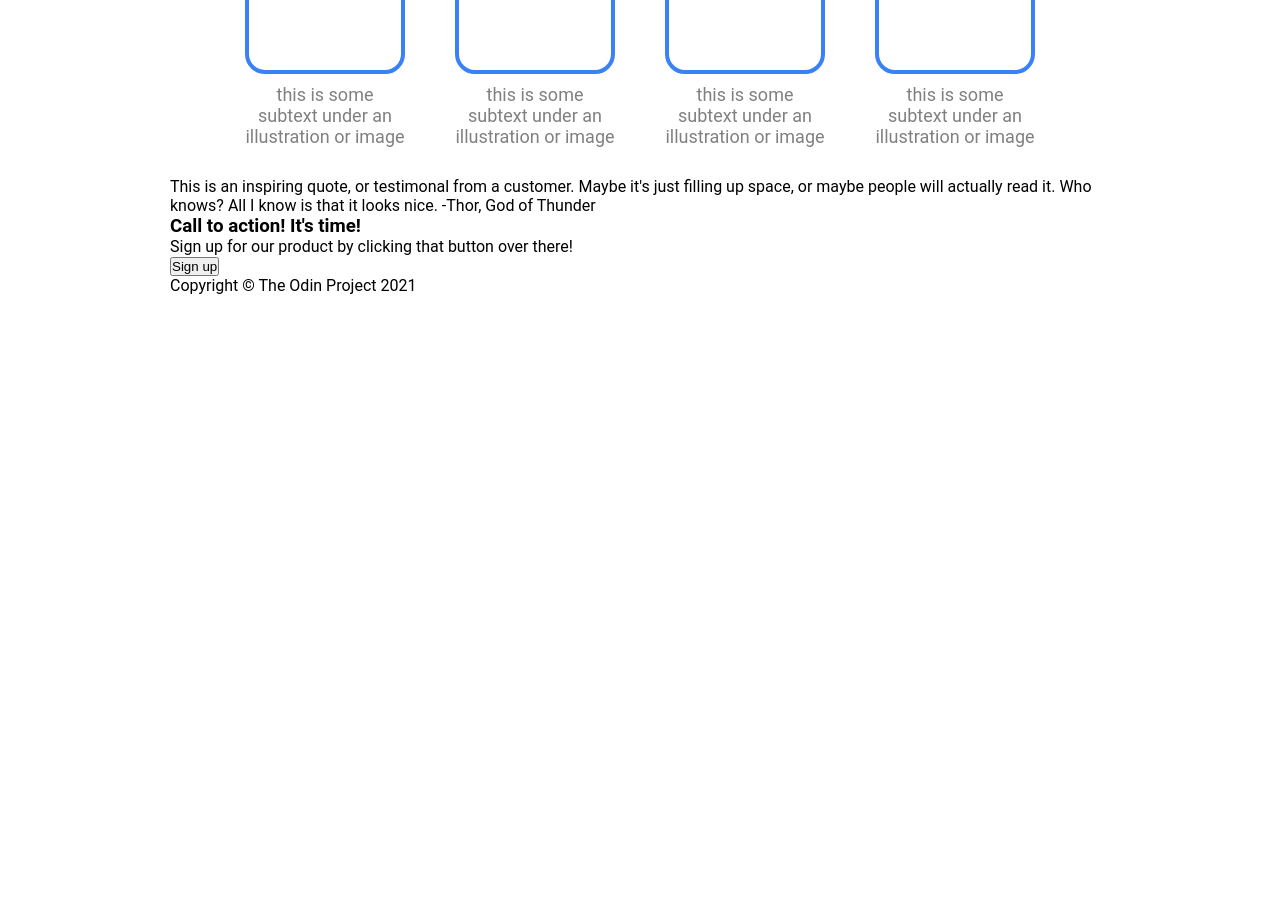
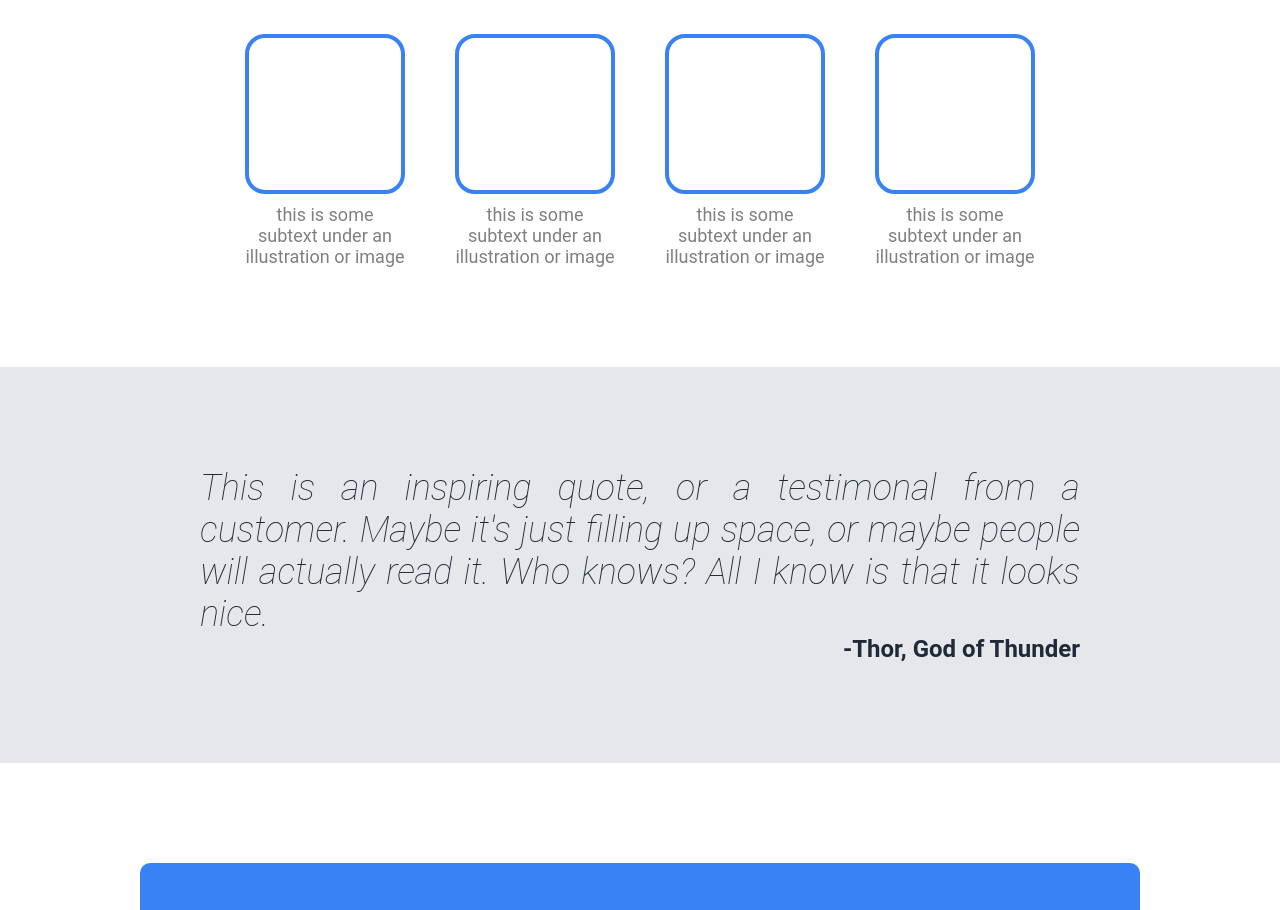
Before and after one commit to i2305/landing_page, a plain HTML site: page index.html in a window 1280 px wide. Shown: the part 638-1548 px from the top of the page. Before the commit the page ends 933 px from the top, so only its background shows below. Drawn offline with Linux system fonts and the light colour scheme.

Commit message:
Finish all HTML and CSS

```diff
--- a/index.html
+++ b/index.html
@@ -63,9 +63,10 @@
 
     <div class="quote">
         <div class="container">
-            <p>
-                This is an inspiring quote, or testimonal from a customer. Maybe it's just filling up space, or maybe people will actually read it. Who knows? All I know is that it looks nice. -Thor, God of Thunder
-            </p>
+            <h4>
+                This is an inspiring quote, or a testimonal from a customer. Maybe it's just filling up space, or maybe people will actually read it. Who knows? All I know is that it looks nice.
+            </h4>
+            <h6>-Thor, God of Thunder</h6>
         </div>
     </div>
 
--- a/style.css
+++ b/style.css
@@ -16,13 +16,14 @@ body {
 }
 
 
-.header {
+.header,
+.footer {
     background-color: #1F2937;
 }
 
 .logo {
     font-size:24px;
-    font-weight: bold;
+    font-weight: 900;
     color:#F9FAF8;
 }
 
@@ -49,12 +50,12 @@ ul {
     justify-content: space-between;
     align-items:center;
     padding: 15px;
-    margin-bottom: 30px;
+    margin-bottom: 50px;
 }
 
 .hero-header h1{
     font-size: 48px;
-    font-weight: bolder;
+    font-weight: 1000;
     color:#F9FAF8;
 }
 
@@ -86,13 +87,13 @@ ul {
     gap:30px;
     align-items:flex-start;
     justify-content:space-around;
-    padding-top: 60px;
-    padding-bottom: 60px;
+    padding-top: 100px;
+    padding-bottom: 100px;
 }
 
 .section h2 {
     font-size: 36px;
-    font-weight: bolder;
+    font-weight:1000;
     color:#1F2937;
     text-align: center;
 }
@@ -120,3 +121,79 @@ ul {
     text-align: center;
     margin-top: 10px;
 }
+
+.quote h4 {
+    font-size: 36px;
+    font-style:italic;
+    color:#1F2937;
+    text-align: justify;
+    align-self: center;
+    font-weight: 1;
+}
+
+.quote h6 {
+    font-weight: bolder;
+    align-self: flex-end;
+    font-size: 24px;
+    color:#1F2937;
+}
+
+.quote .container {
+    display: flex;
+    flex-direction: column;
+    background-color: #E5E7EB;
+    padding-top:100px;
+    padding-bottom: 100px;
+    padding-left: 200px;
+    padding-right: 200px;
+    margin-top: 70px;
+    max-width: 1300px;
+    justify-content: center;
+}
+
+.section2 .container {
+    display: flex;
+    border:4px #3882F6;
+    border-radius: 10px;
+    background-color: #3882F6;
+    padding: 50px;
+    margin-top: 100px;
+    justify-content: space-evenly;
+}
+
+.section2 .button2 {
+    height: 35px;
+    width:120px;
+    background-color:#3882F6;
+    border-color:white;
+    padding:0px;
+    border-radius: 8px;
+    color:#F9FAF8;
+    font-size: 16px;
+    font-weight: bold;
+    margin-top: 10px;
+}
+
+.section2 h3 {
+    color: #F9FAF8;
+    font-size: 24px;
+    font-weight: 900;
+}
+
+.section2 p {
+    color: #F9FAF8;
+    font-size: 18px;
+}
+
+.footer .container {
+    display: flex;
+    padding:40px;
+    margin-top: 100px;
+    justify-content: center;
+    align-items: center;
+}
+
+.footer p {
+    font-size: 18px;
+    color: #F9FAF8;
+}
```
